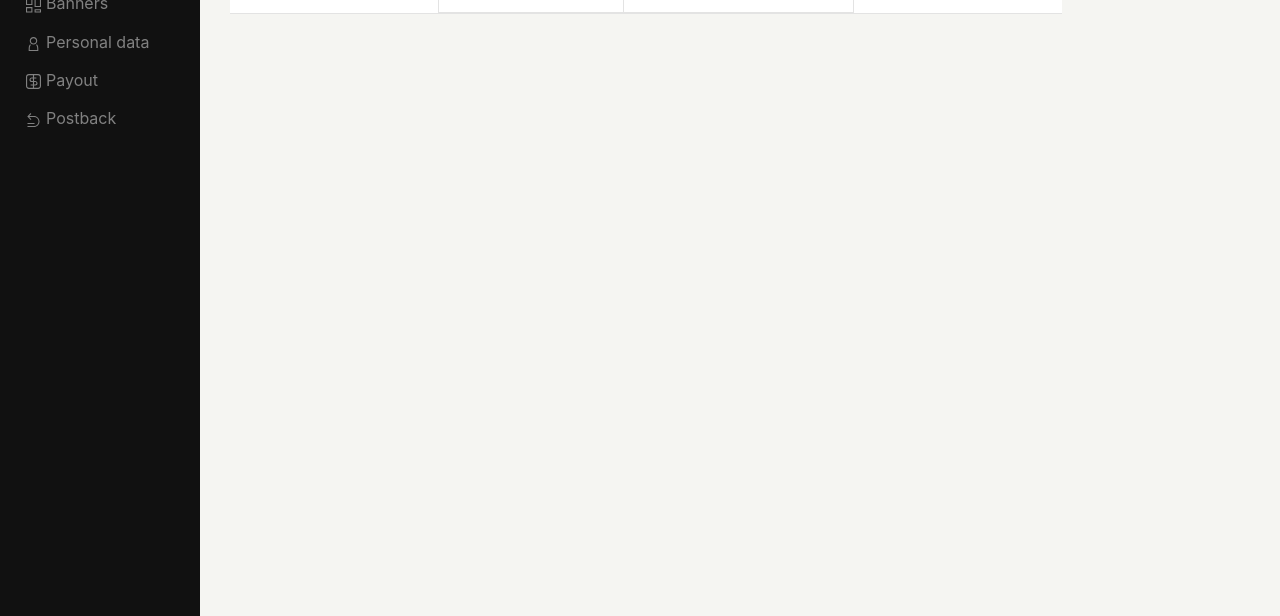
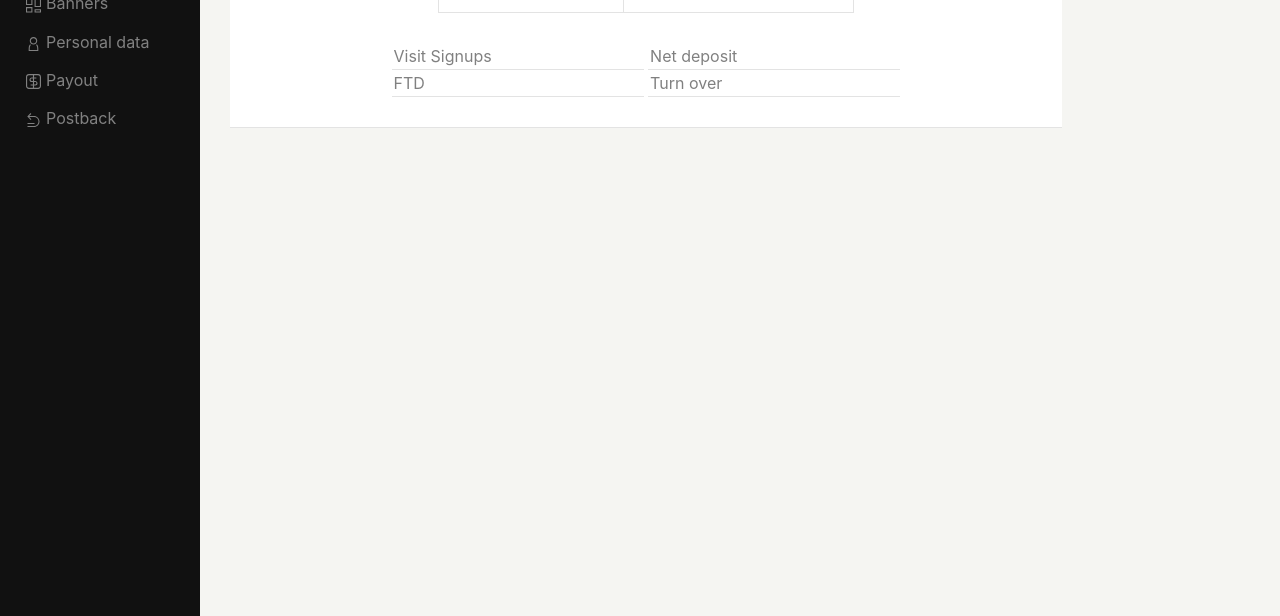
Before and after one commit to Skowyrak/individual-project, a website: page index.html in a window 1280 px wide. Shown: the part 184-800 px from the top of the page. Drawn offline with nearby package versions, Linux system fonts and the light colour scheme.

Commit message:
add form

```diff
--- a/index.html
+++ b/index.html
@@ -70,9 +70,16 @@
                 </tbody>
             </table>
         </div>
-        <div class="form">
-
+        <form>
+          <div class="form_one">
+            <input type="text" value="Visit Signups"/>
+            <input type="text" value="Net deposit"/>
         </div>
+        <div class="form_two">
+            <input type="text" value="FTD"/>
+            <input type="text" value="Turn over"/>
+        </div>
+      </form>
         </section>
       </div>
     </div>
--- a/sass/style.scss
+++ b/sass/style.scss
@@ -136,7 +136,6 @@ img {
     }
 }
 
-
 table {
   width: 50%;
   border: 1px solid #e3e3e3;
@@ -147,12 +146,23 @@ table {
   }
 }
 
-
 td {
   padding: 10px;
 }
 .calendar {
   float: right;
+}
+
+form {
+  padding: 30px;
+  text-align: center;
+}
+
+input {
+  border: 0;
+  border-bottom: 1px solid #e3e3e3;
+  outline: 0;
+  color: grey;
 }
 /* Media */
 @media (min-width: 767px) and (max-width: 1204px) {
```
Also changed, not shown: css/style.css, 1 other file.
